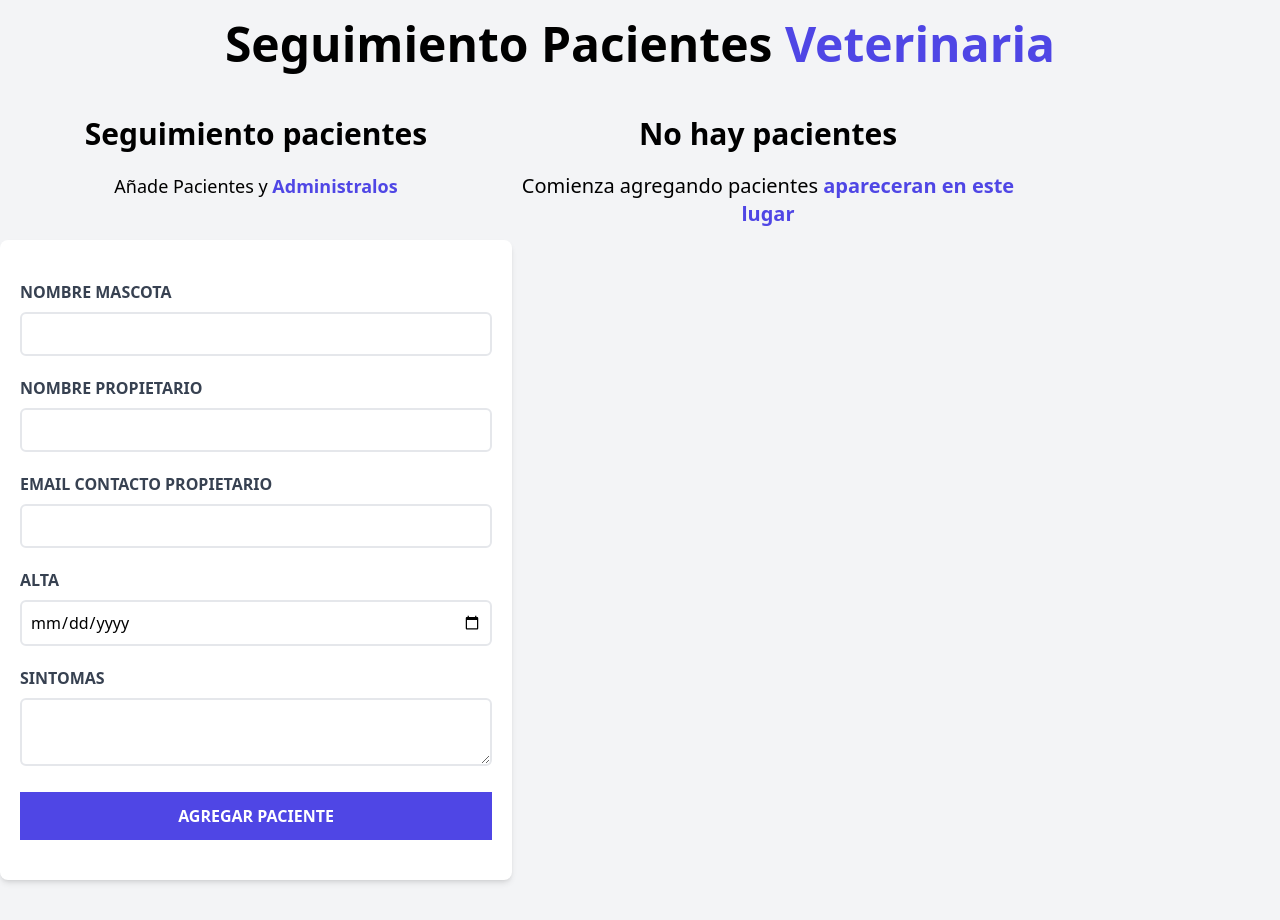
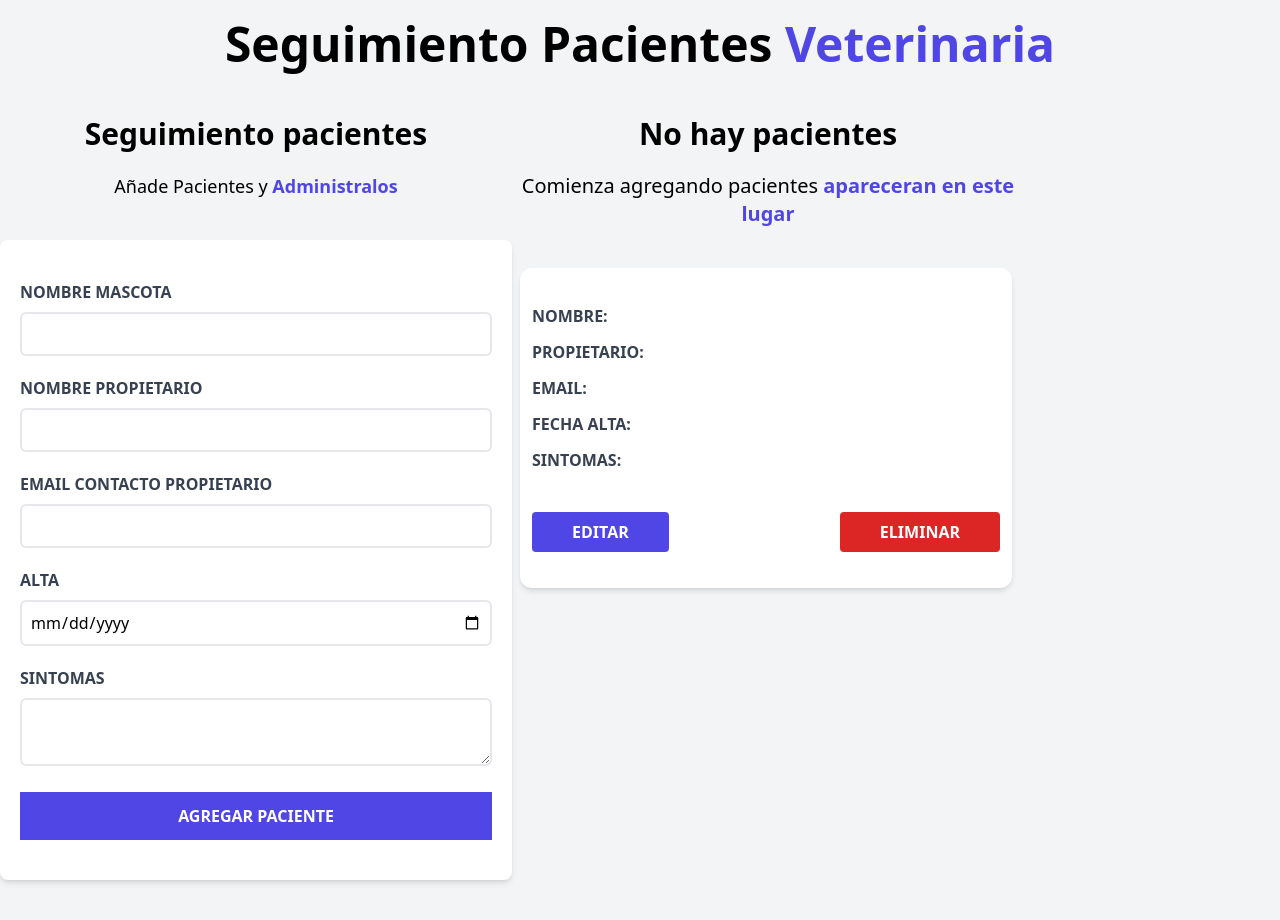
Before and after one commit to albadam94/React-Udemy, a React (Vite) app: page / in a window 1280 px wide. Built offline with nearby package versions, Linux system fonts and the light colour scheme.

Commit message:
Botoneditar

```diff
--- a/src/App.jsx
+++ b/src/App.jsx
@@ -5,6 +5,7 @@
 function App() {
 
   const [pacientes, setPacientes] = useState([ ]);
+  const [paciente, setPaciente]= useState({ });
 
   return (
     <div className="container mx-auto mt-5">
@@ -16,6 +17,7 @@
         />
         <Listadopacientes
           pacientes={pacientes}
+          setPaciente={setPaciente}
 
         />
     </div>
--- a/src/components/Formulario.jsx
+++ b/src/components/Formulario.jsx
@@ -108,8 +108,8 @@
 
         </div>
         <input type="submit" className="bg-indigo-600 w-full p-3 text-white uppercase font-bold hover:bg-indigo-700 cursor-pointer transition-all"
-        value="Agregar Paciente"
-        />
+        value="Agregar Paciente" onClick={handleSubmit} />
+
       </form>
 
 
--- a/src/components/Listadopacientes.jsx
+++ b/src/components/Listadopacientes.jsx
@@ -1,6 +1,6 @@
 import Paciente from "./Paciente"
 
-const ListadoPacientes=(pacientes)=>{
+const ListadoPacientes=(pacientes, setPaciente)=>{
 
 
 
@@ -18,6 +18,7 @@
                     <Paciente
                     key={paciente.id }
                     paciente={paciente}
+                    setPaciente={setPaciente}
                     />
                     ))}
 
@@ -33,7 +34,7 @@
                 </>
              )}
 
-
+                    <Paciente />
 
 
 
--- a/src/components/Paciente.jsx
+++ b/src/components/Paciente.jsx
@@ -1,6 +1,8 @@
-const Paciente=()=>{
+import React from 'react';
 
-    const{nombre,propietario,email,fecha,sintomas}=paciente;
+const Paciente=(paciente, setPaciente)=>{
+
+    const{nombre,propietario,email,fecha,sintomas}=Paciente;
 
     return(
         <div className="m-1 bg-white shadow-md px-3 py-9 mb-5 ml-2 mr-3 rounded-xl">
@@ -19,6 +21,14 @@
         <p className="font-bold mb-3 text-gray-700 uppercase">Sintomas:{""}
         <span className="font-normal normal-case">{sintomas}</span>
         </p>
+        <div className="flex justify-between mt-10">
+            <button type="button" className="py-2 px-10 bg-indigo-600 hover:bg-indigo-700 text-white font-bold
+            uppercase rounded lg"
+            onClick={()=>setPaciente(paciente)}>Editar</button>
+
+            <button type="button"  className="py-2 px-10 bg-red-600 hover:bg-red-700 text-white font-bold
+            uppercase rounded lg">Eliminar</button>
+        </div>
     </div>
     )
 }
```
